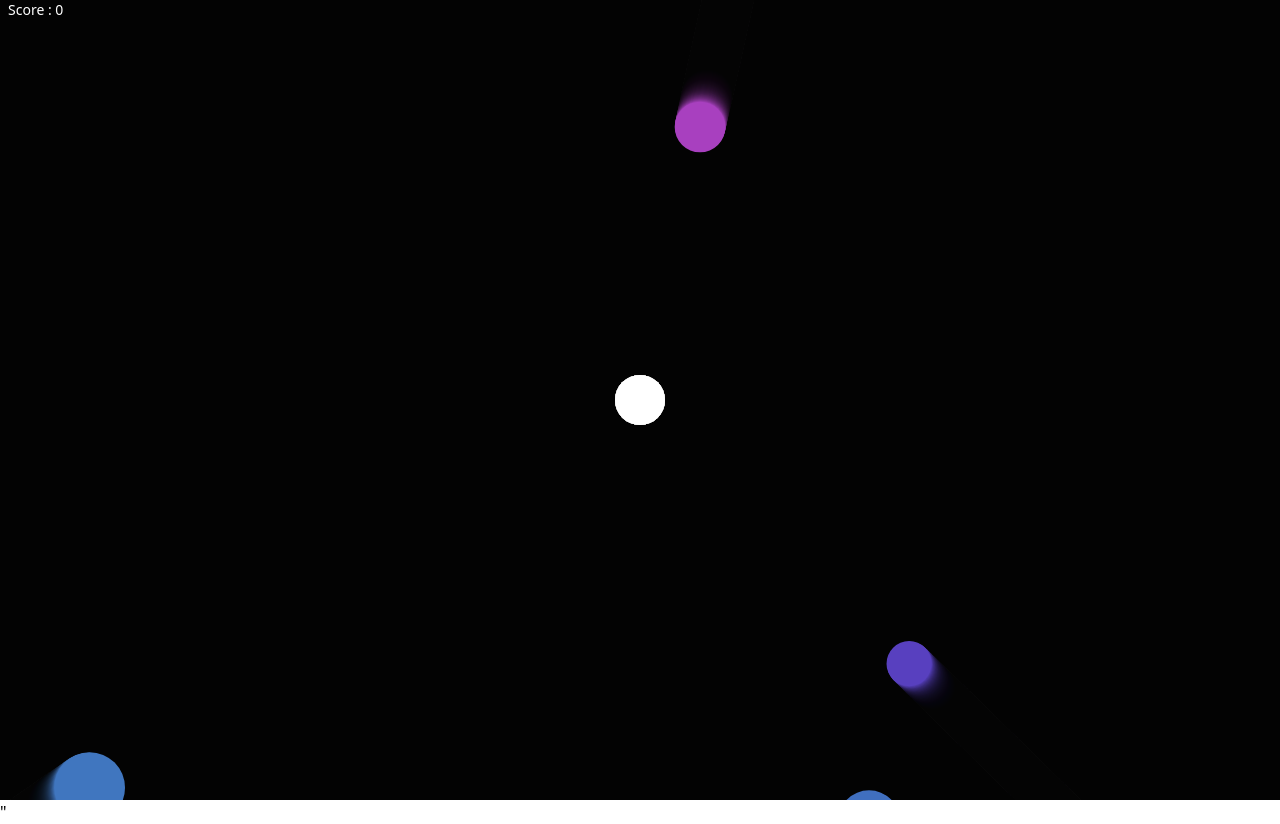
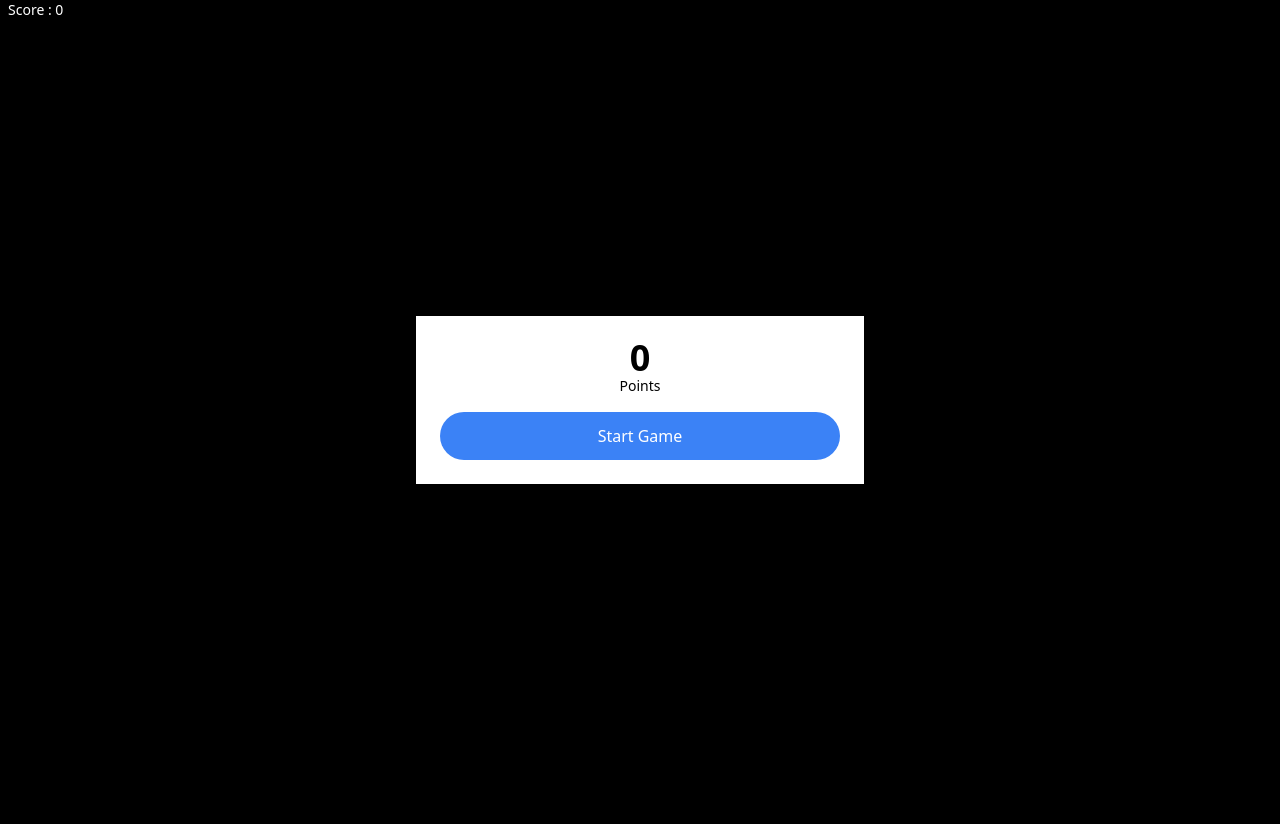
Before and after one commit to Ashvanth-kumar/Moon_Beam, a plain HTML site: page index.html in a window 1280 px wide. Drawn offline with nearby package versions, Linux system fonts and the light colour scheme.

Commit message:
comleted version with score board

```diff
--- a/index.html
+++ b/index.html
@@ -3,7 +3,9 @@
 <head>
     <style>
         body {
-            margin:0%
+            margin:0%;
+            background: black;
+
         }
 
     </style>
@@ -21,6 +23,17 @@
             0
         </span>
     </div>
+    <div class="fixed inset-0 flex items-center justify-center"
+    id="startboard">
+        <div class="bg-white max-w-md w-full p-6 text-center ">
+            <h1 class="text-4xl font-bold leading-none"
+            id="final_score">0</h1>
+            <p class="text-sm text-grey-700 mb-4" >Points</p>
+            <div>
+                <button class="bg-blue-500 text-white w-full py-3 rounded-full" id="strt">Start Game</button>
+            </div>
+        </div>
+    </div>
     <canvas></canvas>
     <script src="https://cdnjs.cloudflare.com/ajax/libs/gsap/3.12.5/gsap.min.js" integrity="sha512-7eHRwcbYkK4d9g/6tD/mhkf++eoTHwpNM9woBxtPUBWm67zeAfFC+HrdoE2GanKeocly/VxeLvIqwvCdk7qScg==" crossorigin="anonymous" referrerpolicy="no-referrer"></script>"
     <script src="index.js"></script>
--- a/index.js
+++ b/index.js
@@ -13,6 +13,11 @@ const ctx=canva.getContext("2d")
 
 const score= document.getElementById("Score")
 //create the class player
+const st=document.getElementById("strt")
+
+const st_board=document.getElementById("startboard")
+
+const final_score=document.getElementById("final_score")
 
 
 class Player{
@@ -35,7 +40,7 @@ class Player{
 const x = canva.width/2
 const y = canva.height/2
 
-const player1=new Player(x,y,25,"white")
+let player1=new Player(x,y,25,"white")
 player1.draw()
 
 
@@ -65,7 +70,7 @@ class Bullet{
 
 
 // particle
-const friction =0.98
+const friction =0.99
 class Particle{
     constructor(x,y,r,clr,velocity){
         this.x=x
@@ -91,15 +96,26 @@ class Particle{
         this.velocity.y *= friction
         this.x=this.x + this.velocity.x
         this.y= this.y + this.velocity.y
-        this.alpha -= 0.01
+        this.alpha -= 0.009
     }
 }
 
 //to animate over and over again
 
-const bullets = [] // we need to project many bullets so push we create them in run time and push it into array
-const asteroids=[]
-const particles = []
+let bullets = [] // we need to project many bullets so push we create them in run time and push it into array
+let asteroids=[]
+let particles = []
+
+
+function init(){
+    points=0
+    player1=new Player(x,y,25,"white")
+    bullets = [] // we need to project many bullets so push we create them in run time and push it into array
+    asteroids=[]
+    particles = []
+    score.innerHTML=points
+
+}
 
 let shootId
 let points=0
@@ -135,8 +151,11 @@ function shoot() {
         Asteroid.update()
 
         const hitdist = Math.hypot(Asteroid.x - player1.x,Asteroid.y - player1.y)
+        //end game !!!!
         if (hitdist-Asteroid.radius-player1.radius< 1 ){
             cancelAnimationFrame(shootId)
+            final_score.innerHTML = points
+            st_board.style.display="flex"
         }
         bullets.forEach((Bullet,bulletIndex)=>{
             //calculate distance
@@ -187,13 +206,12 @@ window.addEventListener(`click`,(event)=>{
         event.clientY - canva.height/2)
 
     const velocity = {
-        x : Math.sin(angle) * 3,
-        y : Math.cos(angle) * 3
+        x : Math.sin(angle) * 2.5,
+        y : Math.cos(angle) * 2.5
     }
     bullets.push(new Bullet(canva.width/2,canva.height/2,10,player1.colour,velocity))
 
 })
-shoot()
 
 // enemies
 class Asteroid{
@@ -235,8 +253,8 @@ function spawnAsteroids (){
 
         const angle=Math.atan2(canva.height/2 - y , canva.width/2- x )
         const velocity={
-            x : Math.cos(angle),
-            y : Math.sin(angle)
+            x : Math.cos(angle)*.75,
+            y : Math.sin(angle)*.75
         }
         let clr = `hsl(${Math.random() * 360}, 50%, 50%)`;
         asteroids.push(new Asteroid(x,y,radius,clr,velocity))
@@ -244,4 +262,9 @@ function spawnAsteroids (){
     },1200)
 }
 
-spawnAsteroids()
+st.addEventListener("click",()=>{
+    init()
+    shoot()
+    spawnAsteroids()
+    st_board.style.display="none"
+})
```
